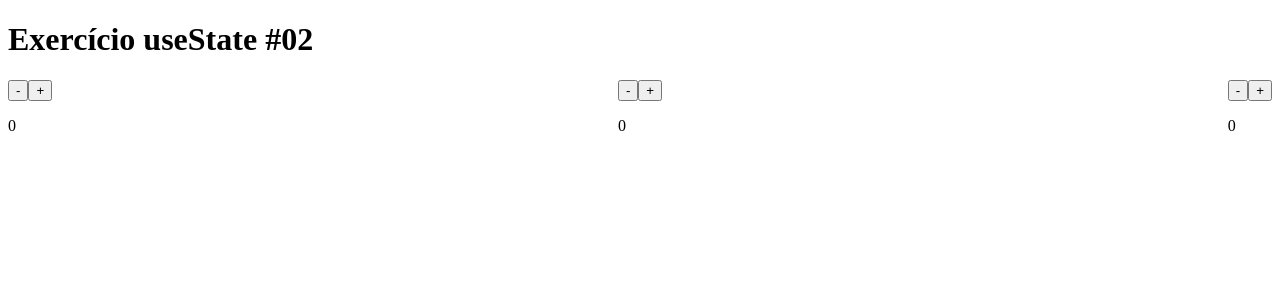
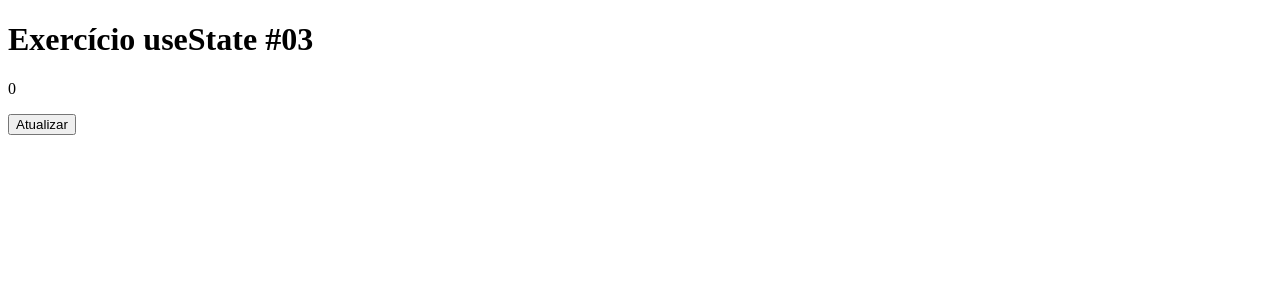
Before and after one commit to programadorcego/exercicios-react, a React (Vite) app: page / in a window 1280 px wide. Shown: the top 300 px of the page. Built offline with nearby package versions, Linux system fonts and the light colour scheme.

Commit message:
Exercício 03

```diff
--- a/src/App.css
+++ /dev/null
@@ -1,5 +0,0 @@
-.layout {
-	display: flex;
-	flex-direction: row;
-	justify-content: space-between;
-}
--- a/src/App.tsx
+++ b/src/App.tsx
@@ -1,17 +1,12 @@
 import {FC} from "react";
-import Contador from "./Components/Contador";
-import "./App.css";
+import ComponentePai from "./Components/ComponentePai";
 
 const App: FC<{}> = () => {
 	return (
 		<>
-			<h1>Exercício useState #02</h1>
+			<h1>Exercício useState #03</h1>
 
-			<div className="layout">
-				<Contador valor={1} />
-				<Contador valor={5} />
-				<Contador valor={10} />
-			</div>
+			<ComponentePai />
 		</>
 	);
 };
--- /dev/null
+++ b/src/Components/ComponenteFilho.tsx
@@ -0,0 +1,15 @@
+import {FC} from "react";
+
+interface ComponenteFilhoProps {
+	funcao: Function;
+}
+
+const ComponenteFilho: FC<ComponenteFilhoProps> = ({funcao}) => {
+	return (
+		<>
+			<button onClick={() => funcao()}>Atualizar</button>
+		</>
+	);
+};
+
+export default ComponenteFilho;
--- /dev/null
+++ b/src/Components/ComponentePai.tsx
@@ -0,0 +1,21 @@
+import {FC, useState} from "react";
+import ComponenteFilho from "./ComponenteFilho";
+
+const ComponentePai: FC<{}> = () => {
+	const [valor, setValor] = useState<number>(() => 0);
+
+	function atualizar(): void
+	{
+		setValor(valor_antigo => valor_antigo + 1);
+	}
+
+	return (
+		<>
+			<p>{valor}</p>
+
+			<ComponenteFilho funcao={atualizar} />
+		</>
+	);
+};
+
+export default ComponentePai;
--- a/src/Components/Contador.tsx
+++ /dev/null
@@ -1,30 +0,0 @@
-import {FC, useState} from "react";
-
-interface ContadorProps {
-	valor: number;
-}
-
-const Contador: FC<ContadorProps> = ({valor}) => {
-	const [numero, setNumero] = useState<number>(() => 0);
-
-	function diminuir(): void
-	{
-		setNumero(numero_antigo => numero_antigo - valor);
-	}
-
-	function aumentar(): void
-	{
-		setNumero(numero_antigo => numero_antigo + valor);
-	}
-
-	return (
-		<div className="component">
-			<button onClick={diminuir}>-</button>
-			<button onClick={aumentar}>+</button>
-
-			<p>{numero}</p>
-		</div>
-	);
-};
-
-export default Contador;
```
